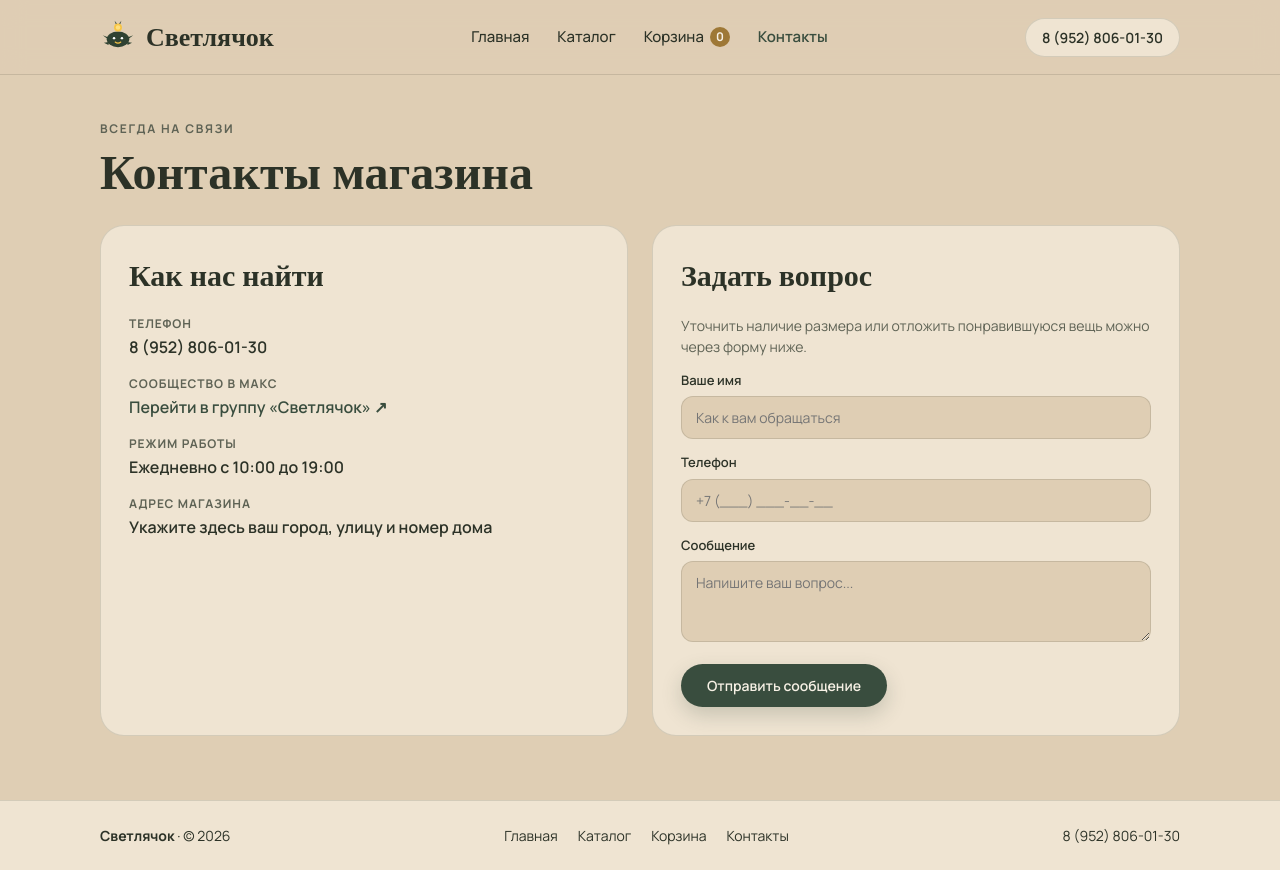
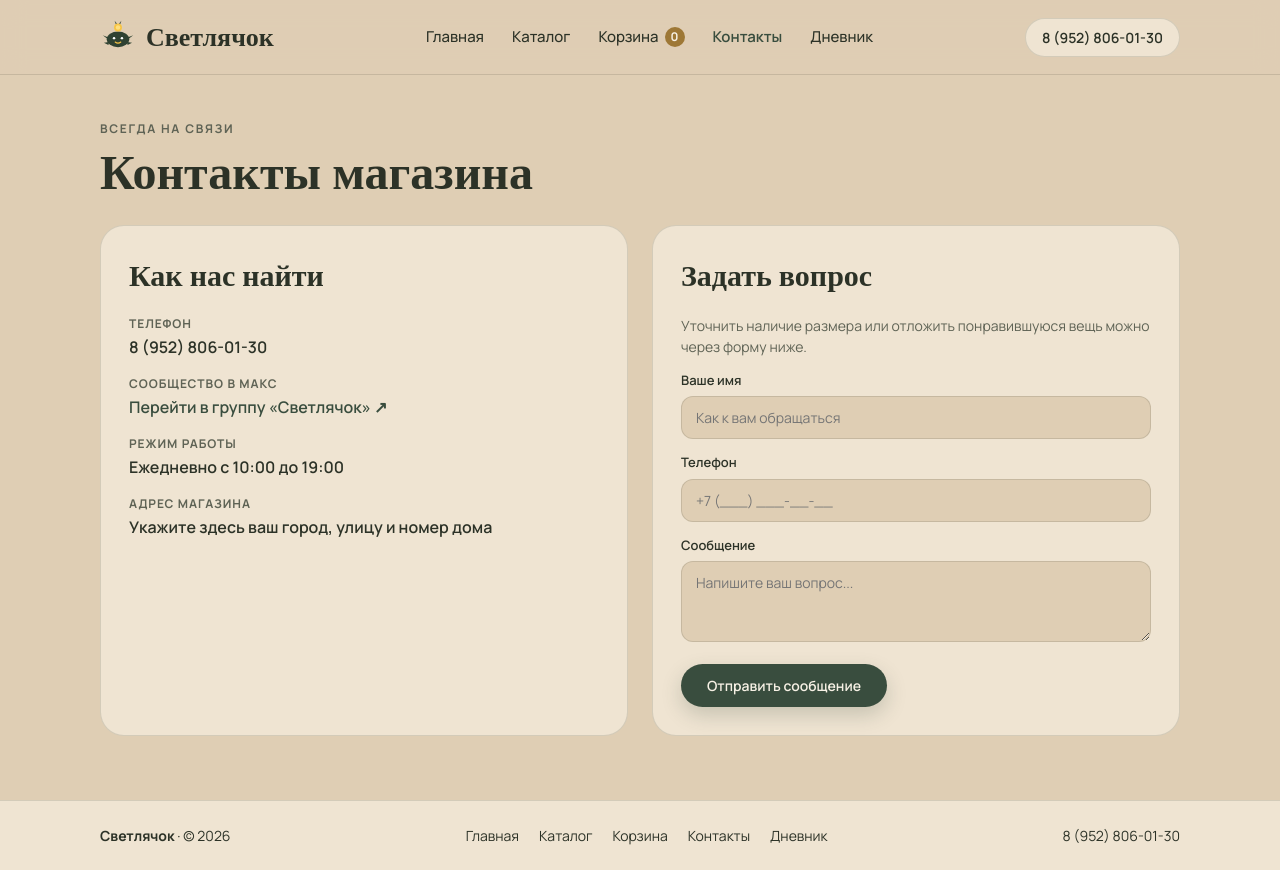
Before and after one commit to nepomnasihnezont-crypto/Svet, a plain HTML site: page contacts.html in a window 1280 px wide. Drawn offline with nearby package versions, Linux system fonts and the light colour scheme.

Commit message:
Добавить кнопку Дневник (diary.html) в меню, мобильную навигацию и подвал

```diff
--- a/contacts.html
+++ b/contacts.html
@@ -20,6 +20,7 @@
         <a href="catalog.html">Каталог</a>
         <a href="cart.html">Корзина <span class="cart-badge" id="cart-count">0</span></a>
         <a href="contacts.html" class="active">Контакты</a>
+        <a href="diary.html">Дневник</a>
       </nav>
 
       <a href="tel:+79528060130" class="header-phone">8 (952) 806-01-30</a>
@@ -95,6 +96,7 @@
     <a href="catalog.html"><span>Каталог</span></a>
     <a href="cart.html"><span>Корзина (<b id="mob-cart-count">0</b>)</span></a>
     <a href="contacts.html" class="active"><span>Контакты</span></a>
+    <a href="diary.html"><span>Дневник</span></a>
   </nav>
 
   <footer class="site-footer">
@@ -105,6 +107,7 @@
         <a href="catalog.html">Каталог</a>
         <a href="cart.html">Корзина</a>
         <a href="contacts.html">Контакты</a>
+        <a href="diary.html">Дневник</a>
       </div>
       <div><a href="tel:+79528060130">8 (952) 806-01-30</a></div>
     </div>
```
